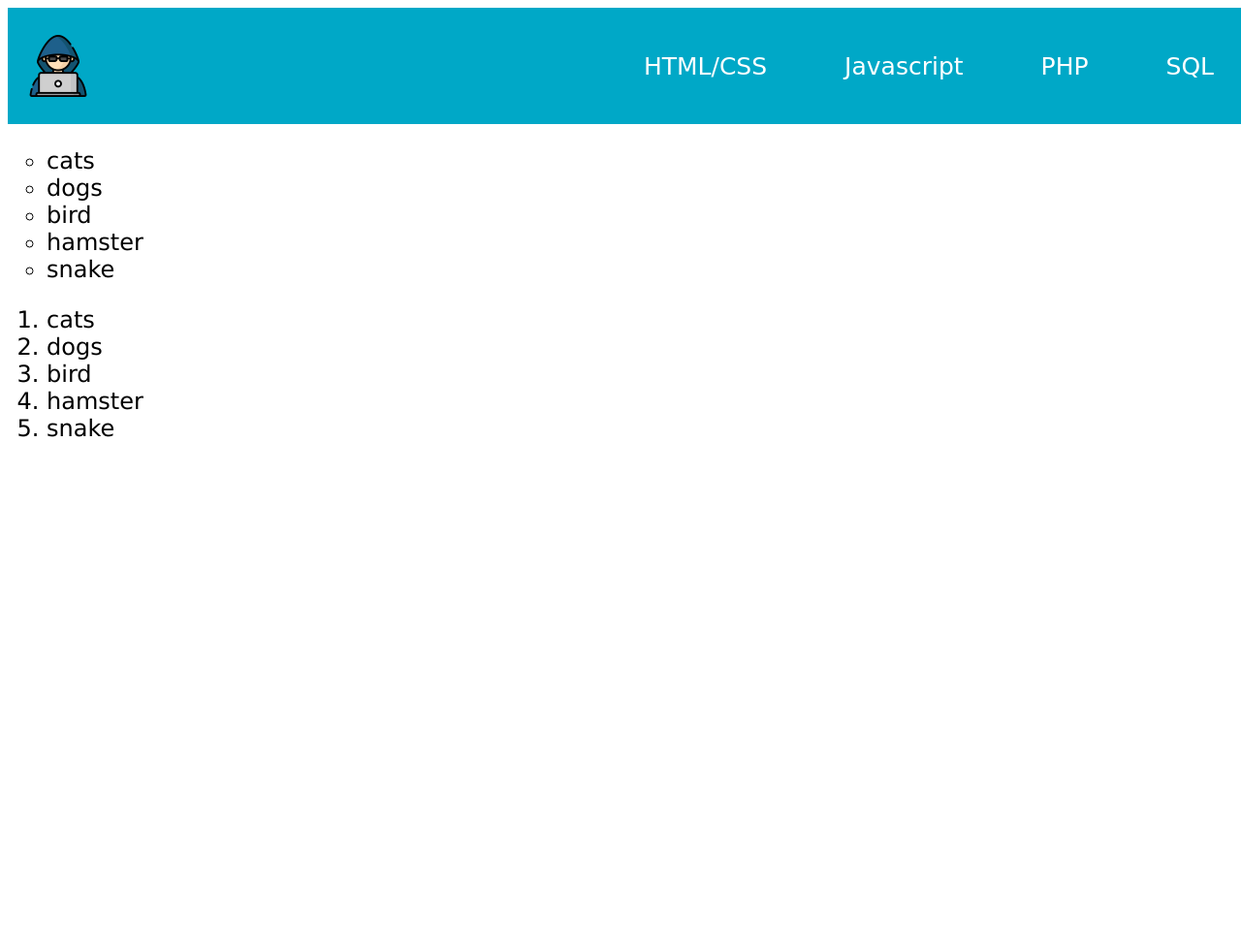
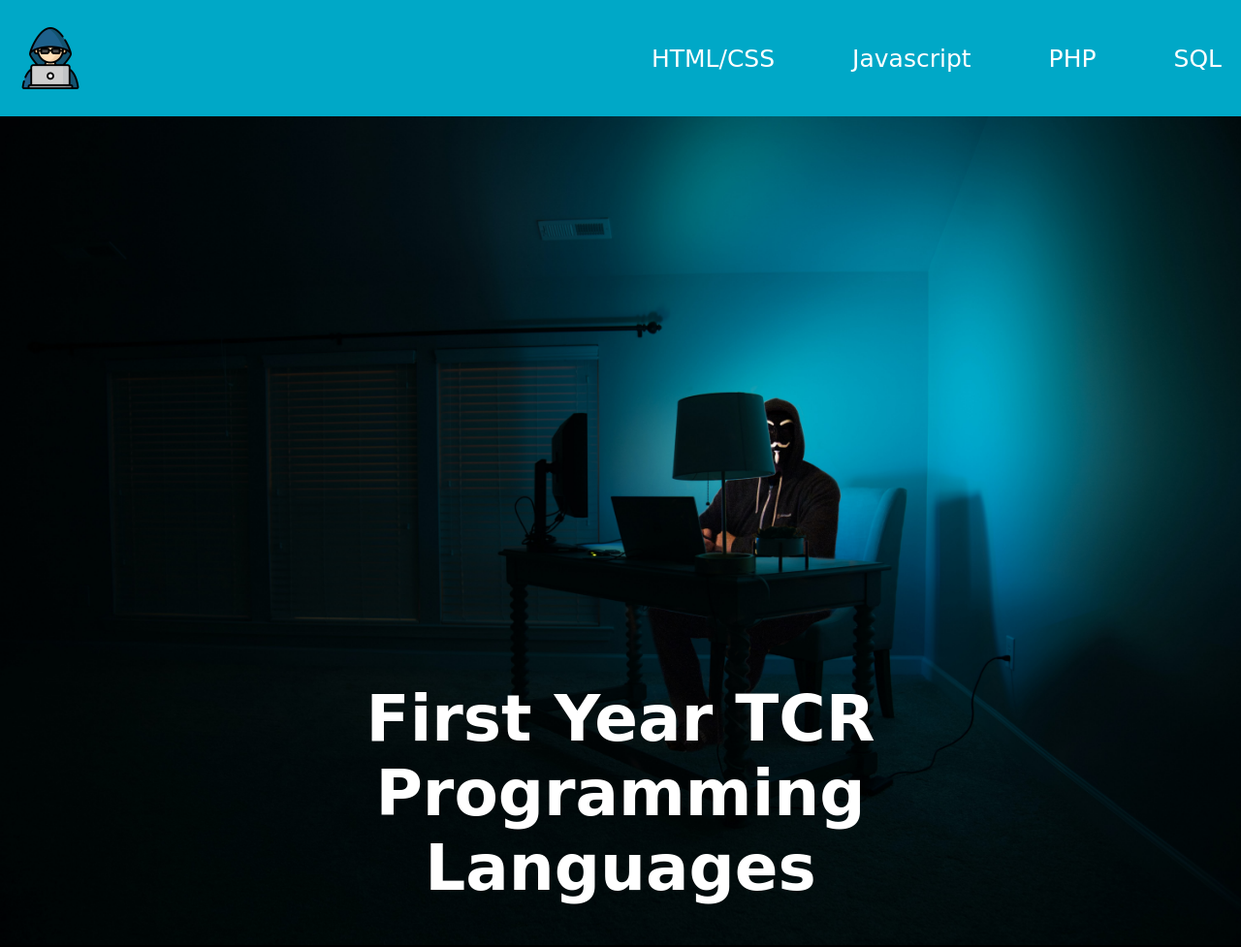
Before and after one commit to SamaelAlderson/Frontend-first-year, a PHP site: page / in a window 1280 px wide. Shown: the whole page at 97% size. Before the commit the page ends 451 px from the top, so only its background shows below. Run offline with PHP 8.4, Linux system fonts and the light colour scheme; some web fonts are replaced.

Commit message:
updating 3.1 / project site

```diff
--- a/Project 3.1 - De basis van een website/index.html
+++ b/Project 3.1 - De basis van een website/index.html
@@ -14,6 +14,7 @@
     <title>Opdracht 3</title>
   </head>
   <body>
+    <header>
       <nav>
         <img src="./img/hacker.png" id="logo" />
         <ul>
@@ -23,44 +24,30 @@
           <li><a href="#">SQL</a></li>
         </ul>
       </nav>
+    </header>
 
-    <div>
-      <ul class="tekst">
-        <li>
-          cats
-        </li>
-        <li>
-          dogs
-        </li>
-        <li>
-          bird
-        </li>
-        <li>
-          hamster
-        </li>
-        <li>
-          snake
-        </li>
-      </ul>
-    </div>
-    <div>
-      <ol class="tekst2">
-        <li>
-          cats
-        </li>
-        <li>
-          dogs
-        </li>
-        <li>
-          bird
-        </li>
-        <li>
-          hamster
-        </li>
-        <li>
-          snake
-        </li>
-      </ol>
-    </div>
+    <section class="intro">
+      <img src="./img/hacker-desk.jpg" id="background-image" />
+      <h1 class="title">First Year TCR <br> Programming Languages</h1>
+    </section>
+
+    <section>
+
+    </section>
+
+    <section>
+
+    </section>
+
+    <section>
+
+    </section>
+
+    <section>
+
+    </section>
+
+
+
   </body>
 </html>
--- a/Project 3.1 - De basis van een website/style.css
+++ b/Project 3.1 - De basis van een website/style.css
@@ -1,9 +1,12 @@
-
 html {
   font-size: 62.5%;
 }
+
 body {
   font-family: "Goldman", cursive;
+  color: white;
+  background-color: black;
+  margin: 0;
 }
 
 nav {
@@ -17,31 +20,41 @@ nav {
   background: #00a8c7;
   justify-content: space-between;
 }
+
 nav ul {
   display: flex;
   align-items: center;
   list-style-type: none;
 }
+
 nav li {
   font-size: 2.5rem;
   padding: 0 4rem 0 4rem;
 }
+
 nav a {
   color: white;
   text-decoration: none;
 }
+
 nav img {
   width: 5vw;
 }
 
-.tekst{
-font-size: 24px;
-font-family: Verdana;
-list-style-type: circle;
-
+.intro{
+  position: relative;
 }
 
-.tekst2{
-font-size: 24px;
-font-family: Verdana;
+.title{
+  position: absolute;
+  top: 75%;
+  left: 50%;
+  transform: translate(-50%, -50%);
+  text-align: center;
+  font-size: 66px;
 }
+
+#background-image{
+  max-width: 100%;
+  max-height: 100%;
+}
```
Also changed, not shown: Project 6.3 - Flexbox Navbar/index.html (added, +16 -0 lines), Project 3.1 - De basis van een website/img/hacker-desk.jpg (added), Project 6.3 - Flexbox Navbar/style.css (added). Lines whose indentation alone changed are shown as unchanged.
